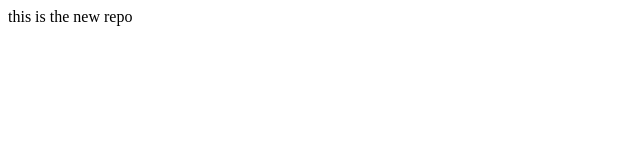
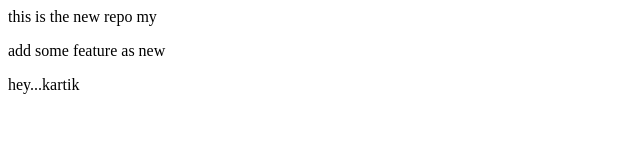
Before and after one commit to Kartik7data/localrepo, a plain HTML site: page index.html in a window 1280 px wide. Shown: the whole page, without its empty margins (0-640 px from the left). Drawn offline with Linux system fonts and the light colour scheme.

Commit message:
add new feature

```diff
--- a/index.html
+++ b/index.html
@@ -1 +1,3 @@
-<p>this is the new repo</p>
+<p>this is the new repo my </p>
+<p>add some feature as new</p>
+<p>hey...kartik</p>
```
